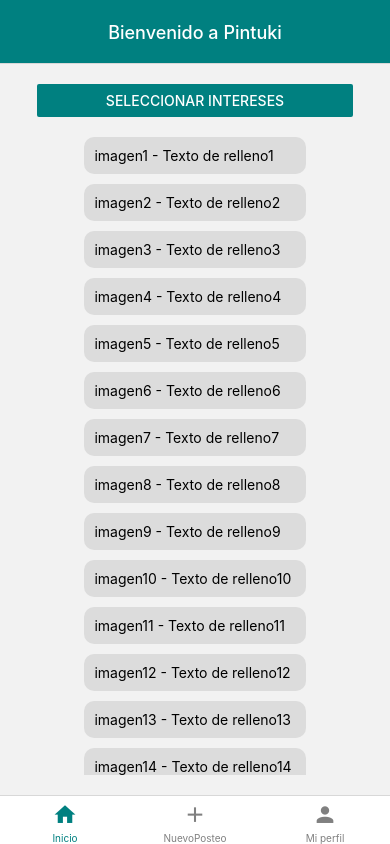
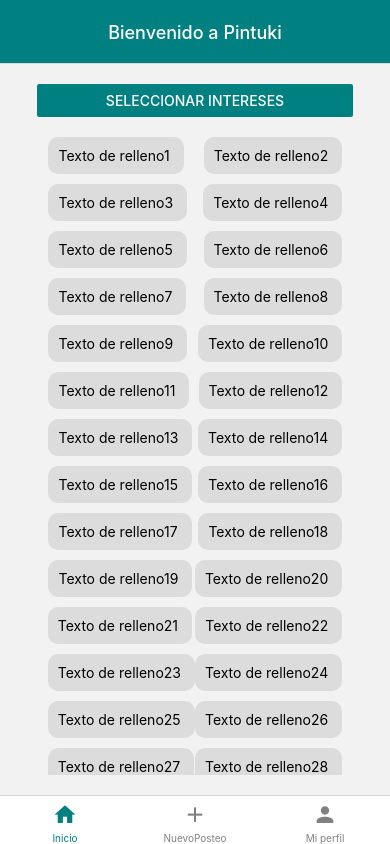
Before and after one commit to FacundoCasas/Pintuki, a React Native app in the folder client/src/: screen /Home in a window 390 px wide. Built offline with nearby package versions, Linux system fonts and the light colour scheme.

Commit message:
Dos columnas en Home

```diff
--- a/client/src/components/PublicacionFlatList.js
+++ b/client/src/components/PublicacionFlatList.js
@@ -7,7 +7,7 @@
 
     return (
         <View style = {styles.container}>
-            <Text>{ nombre } - { imagen } </Text>
+            <Text>{ imagen } </Text>
         </View>
     )
 }
--- a/client/src/screens/HomeScreen.js
+++ b/client/src/screens/HomeScreen.js
@@ -4,6 +4,7 @@
   StyleSheet,
   Text,
   View,
+  SafeAreaView,
   Button,
   Image,
   FlatList
@@ -15,6 +16,7 @@
   };
 
   //Lista hardcodeada, es solo para probar.
+  //Deberia usar use effect para traer las publicaciones con etiquetas del usuario
   const publicaciones = [
     {"nombre":"imagen1","imagen": "Texto de relleno1", id: "01"},
     {"nombre":"imagen2","imagen": "Texto de relleno2", id: "02"},
@@ -35,20 +37,32 @@
     {"nombre":"imagen17","imagen": "Texto de relleno17", id: "17"},
     {"nombre":"imagen18","imagen": "Texto de relleno18", id: "18"},
     {"nombre":"imagen19","imagen": "Texto de relleno19", id: "19"},
+    {"nombre":"imagen20","imagen": "Texto de relleno20", id: "20"},
+    {"nombre":"imagen21","imagen": "Texto de relleno21", id: "21"},
+    {"nombre":"imagen22","imagen": "Texto de relleno22", id: "22"},
+    {"nombre":"imagen23","imagen": "Texto de relleno23", id: "23"},
+    {"nombre":"imagen24","imagen": "Texto de relleno24", id: "24"},
+    {"nombre":"imagen25","imagen": "Texto de relleno25", id: "25"},
+    {"nombre":"imagen26","imagen": "Texto de relleno26", id: "26"},
+    {"nombre":"imagen27","imagen": "Texto de relleno27", id: "27"},
+    {"nombre":"imagen28","imagen": "Texto de relleno28", id: "28"},
+    {"nombre":"imagen29","imagen": "Texto de relleno29", id: "29"},
     ]
 
   return (
-    <View style={styles.container}>
+    <SafeAreaView style={styles.container}>
       <View style={styles.buttonContainer}>
         <Button title="Seleccionar intereses" onPress={goToBusqueda} color="teal" />
       </View>
       <FlatList
-        data = {publicaciones}
-        keyExtractor = { (item) => item.id}
-        renderItem = { ({item, index}) => <PublicacionFlatList item = {item} />}
-        ItemSeparatorComponent = { () => <View style = {{ marginBottom: 10}} />}
+        data={publicaciones}
+        keyExtractor={ (item) => item.id}
+        renderItem={ ({item, index}) => <PublicacionFlatList item = {item} />}
+        columnWrapperStyle={{justifyContent: 'space-between', marginBottom: 10}}
+        //initialNumToRender={15}
+        numColumns={2}
       />
-    </View>
+    </SafeAreaView>
   );
 }
 
```
